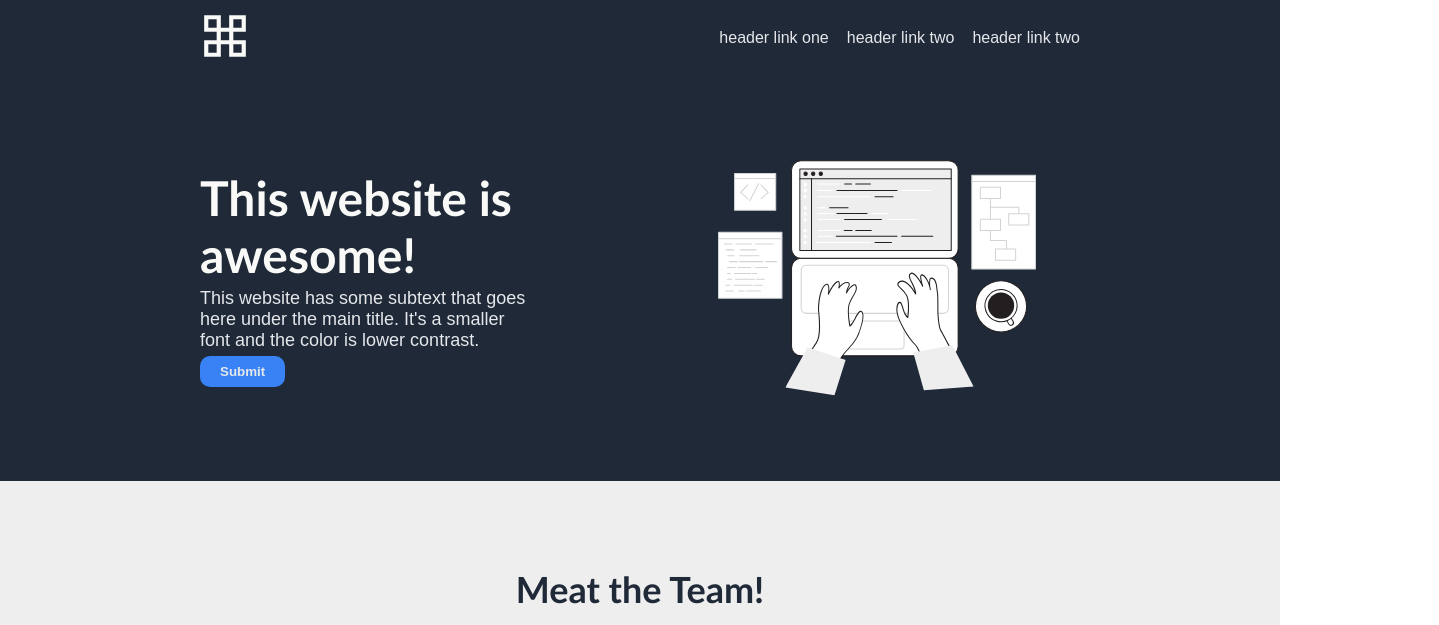
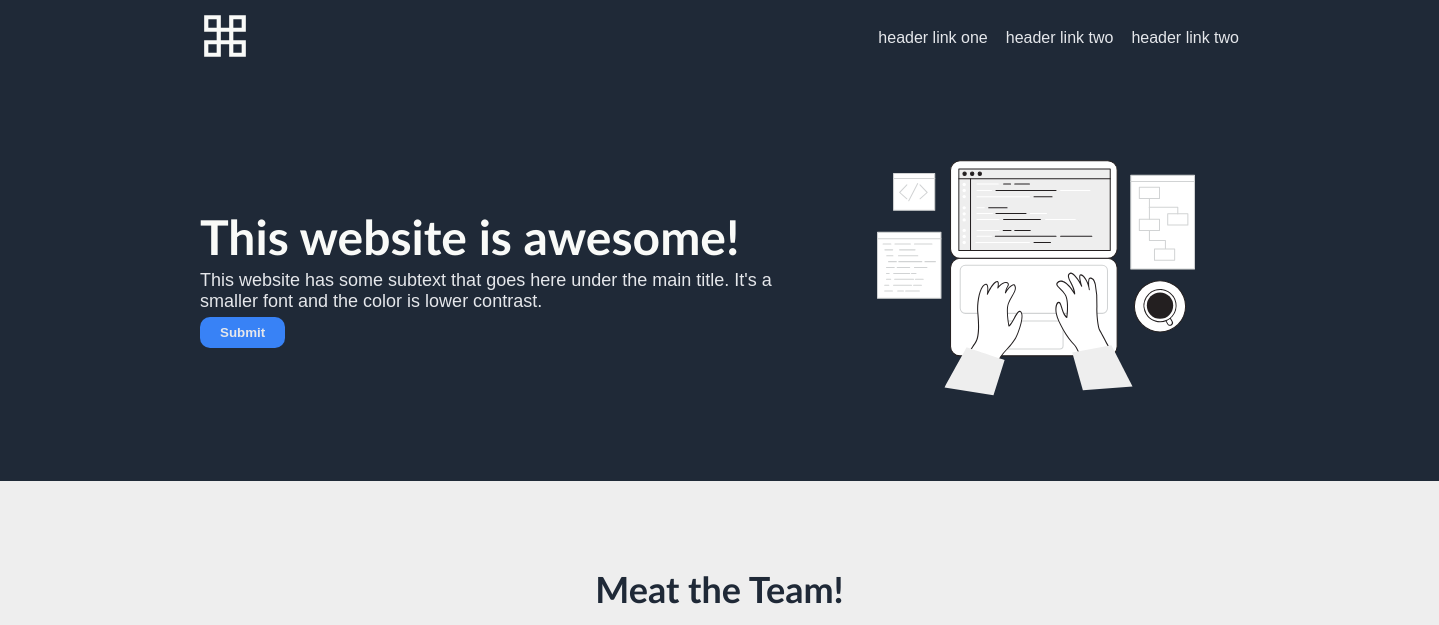
Before and after one commit to austtarver/landing_page, a plain HTML site: page index.html in a window 1280 px wide. Shown: the top 625 px of the page, 1439 px wide, since content can reach past the window. Drawn offline with Linux system fonts and the light colour scheme.

Commit message:
elements no longer shrink when browser window size is adjusted

```diff
--- a/style.css
+++ b/style.css
@@ -4,14 +4,16 @@ html, body {
   }
 
 .container{
+    min-width: 1439px;
     display: flex;
     flex-direction: column;
     justify-content: center;
     background-color: #eeeeee;
+
 }
 
 .header{
-
+    min-width:1439px;
     height: 75px;
     background-color: #1f2937;
     display: flex;
@@ -33,10 +35,12 @@ html, body {
 }
 
 .bx-hero{
+    min-width: 1439px;
     padding-top:50px;
     padding-bottom: 50px;
     background-color: #1f2937;
     display: flex;
+    justify-content: center;
     align-items: center;
 }
 .bx-hero-left{
@@ -61,7 +65,6 @@ html, body {
     color: #e5e7eb;
     margin-top: 5px;
     margin-bottom:5px;
-    padding-right:100px;
 }
 
 #hero-img{
@@ -72,6 +75,7 @@ html, body {
 }
 
 .bx-info{
+    min-width: 1439px;
     padding-top: 50px;
     padding-bottom: 50px;
     display: flex;
```
